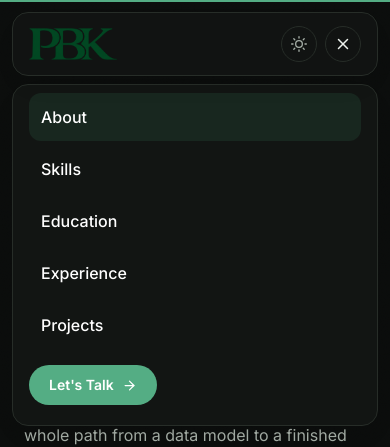
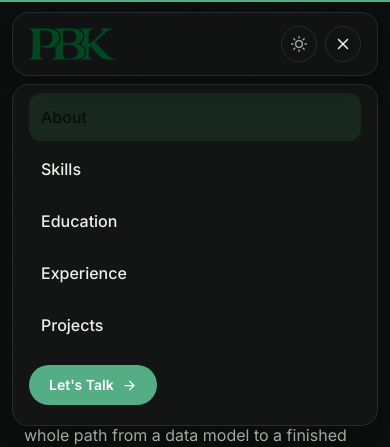
Before and after one commit to PrembahadurKhatri/Sahil-Khatri, a React (Vite) app: page / in a window 390 px wide. Both pictures are taken after a click on the button 343 px from the left and 44 px from the top of the page. Shown: the top 447 px of the page. Built offline with nearby package versions, Linux system fonts and the light colour scheme.

Commit message:
Revert "Mobile nav: force explicit black/white text instead of the theme token"
This reverts commit af66c6f023e6c700ad836dfdaa7b74d5797dbd60.

```diff
--- a/src/components/Navbar.jsx
+++ b/src/components/Navbar.jsx
@@ -112,7 +112,6 @@ export default function Navbar({ theme, toggleTheme }) {
         <AnimatePresence>
           {open && (
             <motion.div
-
               initial={{ height: 0, opacity: 0 }}
               animate={{ height: "auto", opacity: 1 }}
               exit={{ height: 0, opacity: 0 }}
@@ -126,10 +125,8 @@ export default function Navbar({ theme, toggleTheme }) {
                       type="button"
                       onClick={() => scrollTo(link.id)}
                       whileTap={{ scale: 0.96 }}
-                      className={`w-full touch-manipulation rounded-xl px-3 py-3 text-left text-base font-medium transition-colors active:bg-accent-soft ${
-                        active === link.id
-                          ? "bg-accent-soft text-black dark:text-white"
-                          : "text-black hover:text-accent dark:text-white"
+                      className={`w-full touch-manipulation rounded-xl px-3 py-3 text-left text-base font-medium transition-colors active:bg-accent-soft active:text-accent ${
+                        active === link.id ? "bg-accent-soft text-accent" : "text-ink hover:text-accent"
                       }`}
                     >
                       {link.label}
```
